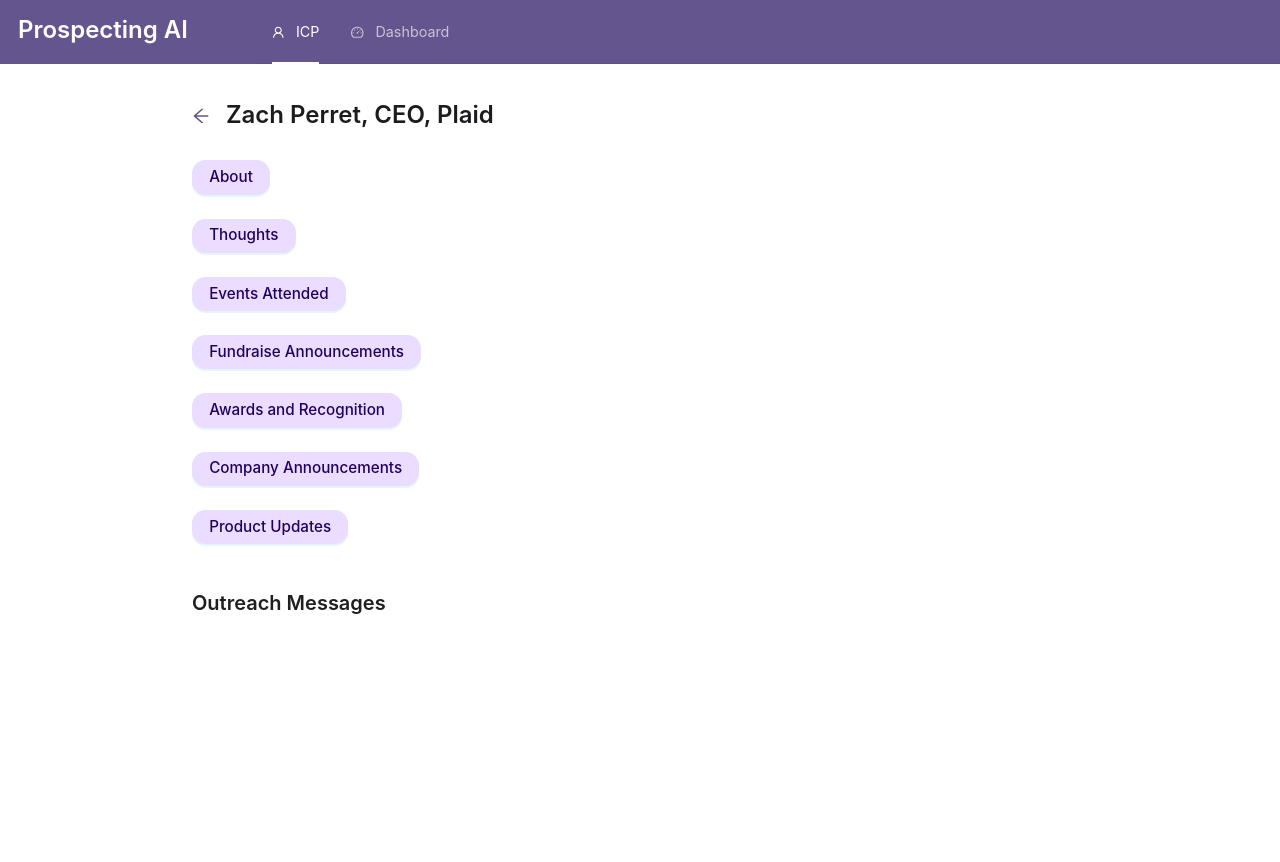
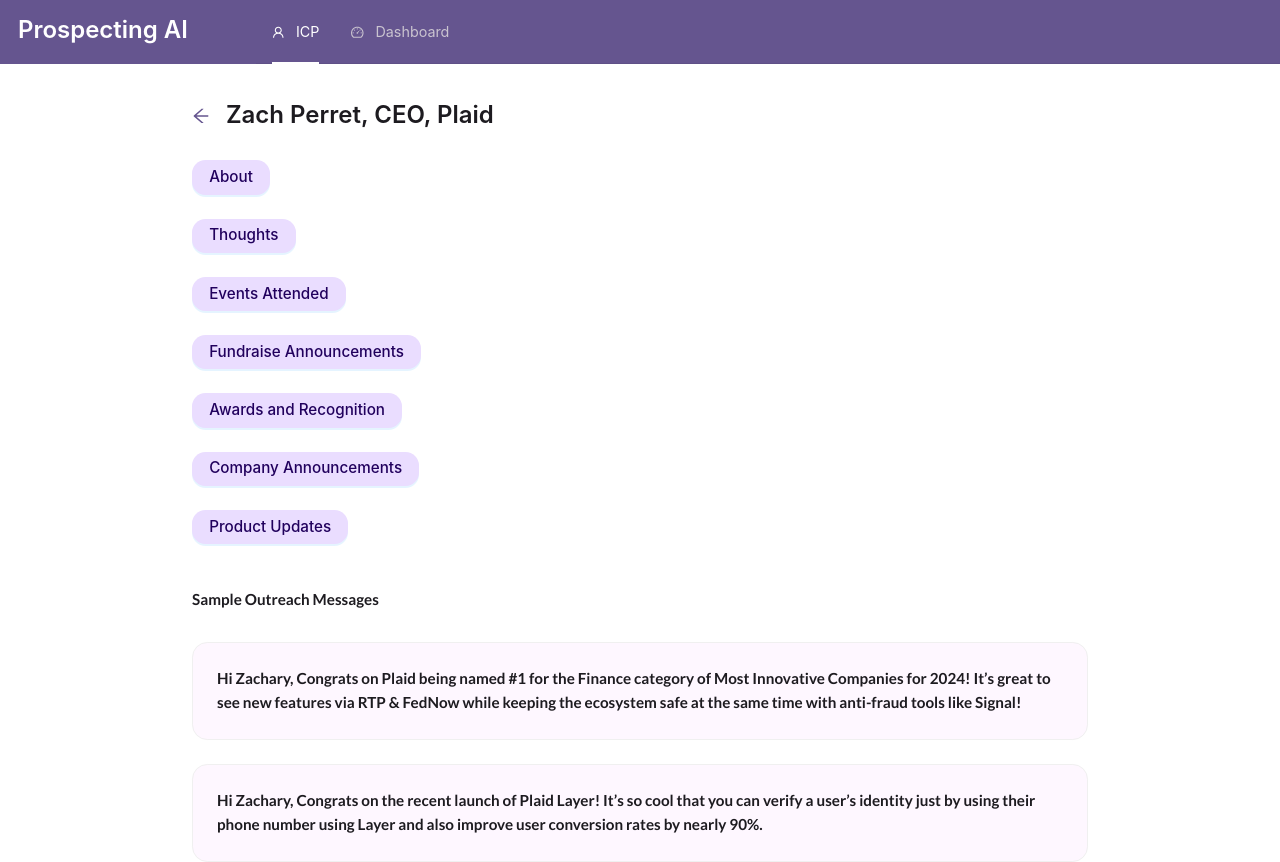
Before and after one commit to Userport-ai/prospecting-ai, a React (Create React App) app: page /lead-result in a window 1280 px wide. Before the commit the page ends 800 px from the top, so only its background shows below. Built offline with nearby package versions, Linux system fonts and the light colour scheme.

Commit message:
Added cards for outreach messages
Add cards to info section next

```diff
--- a/src/index.css
+++ b/src/index.css
@@ -10,6 +10,7 @@
   --secondary-container: #e8def8;
   --on-secondary-container: #1d192b;
   --outline-variant: #cac4d0;
+  --surface-bright: #fef7ff;
   --surface-container-low: #f7f2fa;
   --surface-container-bright: #fef7ff;
   --surface: #fef7ff;
--- a/src/lead-result.css
+++ b/src/lead-result.css
@@ -44,3 +44,16 @@
 #lead-result-container #outreach-container {
   margin-top: 5%;
 }
+
+#outreach-container .ant-card {
+  padding: 0;
+  border-radius: 1.7rem;
+  background-color: var(--surface-bright);
+}
+
+#outreach-container .ant-typography {
+  font-family: "Lato";
+  font-size: 1.7rem;
+  color: var(--on-surface);
+  font-weight: 550;
+}
--- a/src/lead-result.js
+++ b/src/lead-result.js
@@ -1,9 +1,25 @@
 import "./lead-result.css";
 import { ArrowLeftOutlined } from "@ant-design/icons";
-import { Flex, Typography, Button } from "antd";
+import { Flex, Typography, Button, Card } from "antd";
 import { useNavigate } from "react-router-dom";
 
-const { Title } = Typography;
+const { Title, Text } = Typography;
+
+const outreachTextOne =
+  "Hi Zachary, Congrats on Plaid being named #1 for the Finance category of Most Innovative Companies for 2024! \
+  It’s great to see new features via RTP & FedNow while keeping the ecosystem safe at the same time with anti-fraud tools like Signal!";
+
+const outreachTextTwo =
+  "Hi Zachary, Congrats on the recent launch of Plaid Layer! \
+It’s so cool that you can verify a user’s identity just by using their phone number using Layer and also improve user conversion rates by nearly 90%. ";
+
+function InfoCard({ text }) {
+  return (
+    <Card>
+      <Text>{text}</Text>
+    </Card>
+  );
+}
 
 function InfoSection({ sectionTitle }) {
   return (
@@ -32,7 +48,9 @@
           <InfoSection sectionTitle="Product Updates"></InfoSection>
         </Flex>
         <Flex id="outreach-container" vertical={true} gap="large">
-          <Title level={4}>Outreach Messages</Title>
+          <Title level={4}>Sample Outreach Messages</Title>
+          <InfoCard text={outreachTextOne} />
+          <InfoCard text={outreachTextTwo} />
         </Flex>
       </div>
     </div>
```
